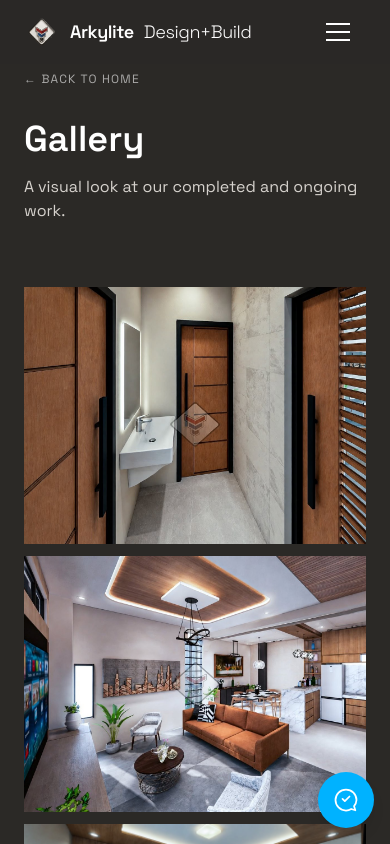
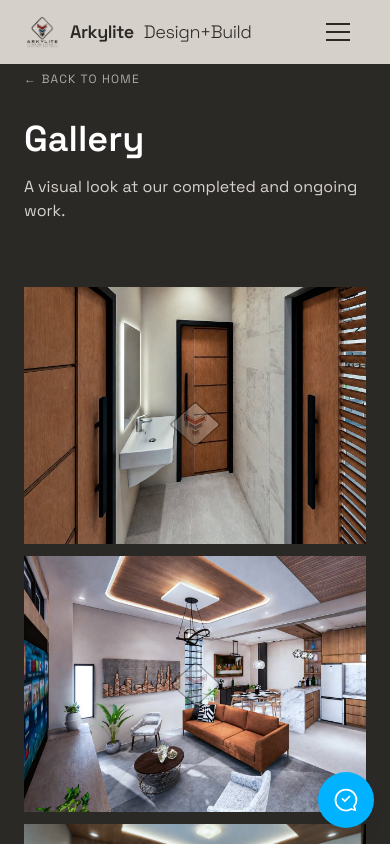
Before and after one commit to ganzonyd-bot/arkylite, a Next.js app: page /gallery in a window 390 px wide. Shown: the top 844 px of the page. Built offline with nearby package versions, Linux system fonts and the light colour scheme.

Commit message:
navbar: update bg to #D5D0CA, splash: match bg and remove title

```diff
--- a/app/components/Navbar.tsx
+++ b/app/components/Navbar.tsx
@@ -31,15 +31,19 @@ export default function Navbar() {
   return (
     <nav
       className={`fixed top-0 left-0 right-0 z-50 transition-colors duration-200 animate-navbar ${
-        heroVisible ? "bg-transparent" : "bg-[#2B2926]/95 backdrop-blur"
+        heroVisible ? "bg-transparent" : "bg-[#D5D0CA] backdrop-blur"
       }`}
     >
       <div className="max-w-6xl mx-auto px-6 flex items-center justify-between h-16 md:h-20">
         <a
           href="#"
-          className="flex items-center gap-2.5 text-lg md:text-xl font-semibold tracking-tight text-white"
+          className={`flex items-center gap-2.5 text-lg md:text-xl font-semibold tracking-tight ${
+            heroVisible ? "text-white" : "text-[#2B2926]"
+          }`}
         >
-          <span className="relative block h-9 md:h-10 w-9 md:w-10 shrink-0">
+          <span className={`relative block h-9 md:h-10 w-9 md:w-10 shrink-0 ${
+            heroVisible ? "bg-[#D5D0CA] rounded" : ""
+          }`}>
             <Image
               src="/images/logo/logo-icon.png"
               alt="Arkylite"
@@ -57,7 +61,11 @@ export default function Navbar() {
             <a
               key={item.href}
               href={item.href}
-              className="text-sm tracking-wider uppercase text-white/80 hover:text-white transition-colors duration-200"
+              className={`text-sm tracking-wider uppercase transition-colors duration-200 ${
+                heroVisible
+                  ? "text-white/80 hover:text-white"
+                  : "text-[#2B2926]/70 hover:text-[#2B2926]"
+              }`}
             >
               {item.label}
             </a>
@@ -67,7 +75,7 @@ export default function Navbar() {
             className={`text-sm tracking-wider uppercase px-5 py-2 transition-all duration-200 ${
               heroVisible
                 ? "border-2 border-white text-white hover:border-transparent hover:bg-white/10"
-                : "bg-[#ECE9E6] text-[#2B2926] hover:bg-[#D6D2CD]"
+                : "bg-[#2B2926] text-white hover:bg-[#3D3A35]"
             }`}
           >
             Schedule a Consultation
@@ -80,32 +88,44 @@ export default function Navbar() {
           aria-label="Toggle menu"
         >
           <span
-            className={`block w-6 h-0.5 bg-white transition-transform duration-200 ${
-              open ? "rotate-45 translate-y-2" : ""
+            className={`block w-6 h-0.5 transition-transform duration-200 ${
+              open
+                ? "bg-white rotate-45 translate-y-2"
+                : heroVisible
+                  ? "bg-white"
+                  : "bg-[#2B2926]"
             }`}
           />
           <span
-            className={`block w-6 h-0.5 bg-white transition-opacity duration-200 ${
-              open ? "opacity-0" : ""
+            className={`block w-6 h-0.5 transition-opacity duration-200 ${
+              open
+                ? "bg-white opacity-0"
+                : heroVisible
+                  ? "bg-white"
+                  : "bg-[#2B2926]"
             }`}
           />
           <span
-            className={`block w-6 h-0.5 bg-white transition-transform duration-200 ${
-              open ? "-rotate-45 -translate-y-2" : ""
+            className={`block w-6 h-0.5 transition-transform duration-200 ${
+              open
+                ? "bg-white -rotate-45 -translate-y-2"
+                : heroVisible
+                  ? "bg-white"
+                  : "bg-[#2B2926]"
             }`}
           />
         </button>
       </div>
 
       {open && (
-        <div className="md:hidden bg-[#2B2926] border-t border-[#D6D2CD]/20">
+        <div className="md:hidden bg-[#D5D0CA] border-t border-[#2B2926]/10">
           <div className="max-w-6xl mx-auto px-6 py-6 flex flex-col gap-4">
             {NAV_ITEMS.map((item) => (
               <a
                 key={item.href}
                 href={item.href}
                 onClick={() => setOpen(false)}
-                className="text-sm tracking-wider uppercase text-[#D6D2CD] hover:text-white transition-colors duration-200"
+                className="text-sm tracking-wider uppercase text-[#2B2926]/70 hover:text-[#2B2926] transition-colors duration-200"
               >
                 {item.label}
               </a>
@@ -113,7 +133,7 @@ export default function Navbar() {
             <a
               href="#contact"
               onClick={() => setOpen(false)}
-              className="text-sm tracking-wider uppercase bg-[#ECE9E6] text-[#2B2926] px-5 py-2 text-center hover:bg-[#D6D2CD] transition-all duration-200"
+              className="text-sm tracking-wider uppercase bg-[#2B2926] text-white px-5 py-2 text-center hover:bg-[#3D3A35] transition-all duration-200"
             >
               Schedule a Consultation
             </a>
--- a/app/components/SplashScreen.tsx
+++ b/app/components/SplashScreen.tsx
@@ -20,13 +20,13 @@ export default function SplashScreen() {
 
   return (
     <div
-      className={`fixed inset-0 z-[9999] flex flex-col items-center justify-center bg-[#353330] ${
+      className={`fixed inset-0 z-[9999] flex flex-col items-center justify-center bg-[#D5D0CA] ${
         leaving ? "animate-splash-leave" : ""
       }`}
       onAnimationEnd={handleAnimationEnd}
     >
       <div className="flex flex-col items-center -mt-16 md:mt-0">
-        <div className="relative w-32 h-32 md:w-40 md:h-40 mb-3">
+        <div className="relative w-48 h-48 md:w-64 md:h-64">
           <Image
             src="/images/logo/logo-icon.png"
             alt="Arkylite"
@@ -36,9 +36,7 @@ export default function SplashScreen() {
             priority
           />
         </div>
-        <h1 className="text-white text-2xl md:text-3xl font-semibold tracking-tight -mt-1">
-          Arkylite <span className="font-light">Design+Build</span>
-        </h1>
+
       </div>
     </div>
   );
--- a/next.config.ts
+++ b/next.config.ts
@@ -3,7 +3,6 @@ import type { NextConfig } from "next";
 const nextConfig: NextConfig = {
   images: {
     formats: ["image/avif", "image/webp"],
-    deviceSizes: [640, 768, 1024, 1280, 1536],
     qualities: [75],
   },
 };
```
Also changed, not shown: public/images/logo/logo-icon.png, public/images/logo/logo-tab.jpg.
